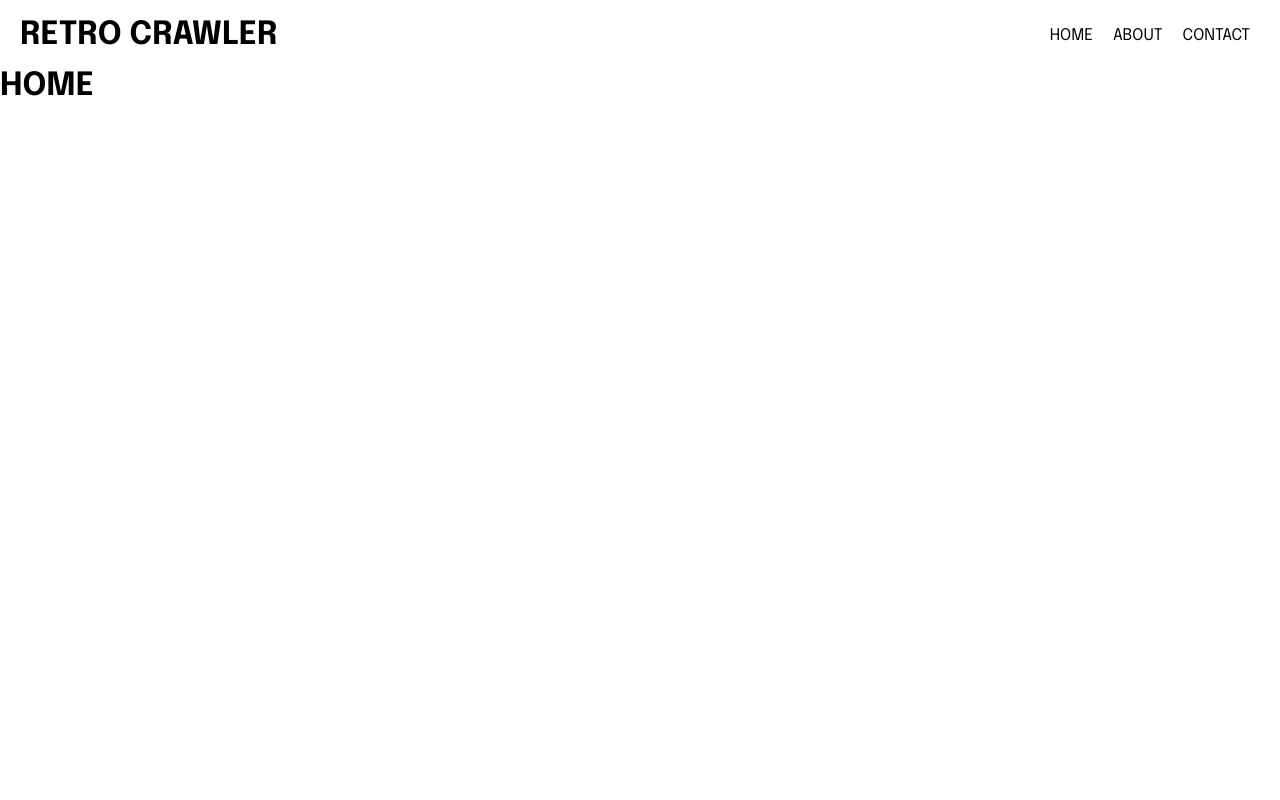
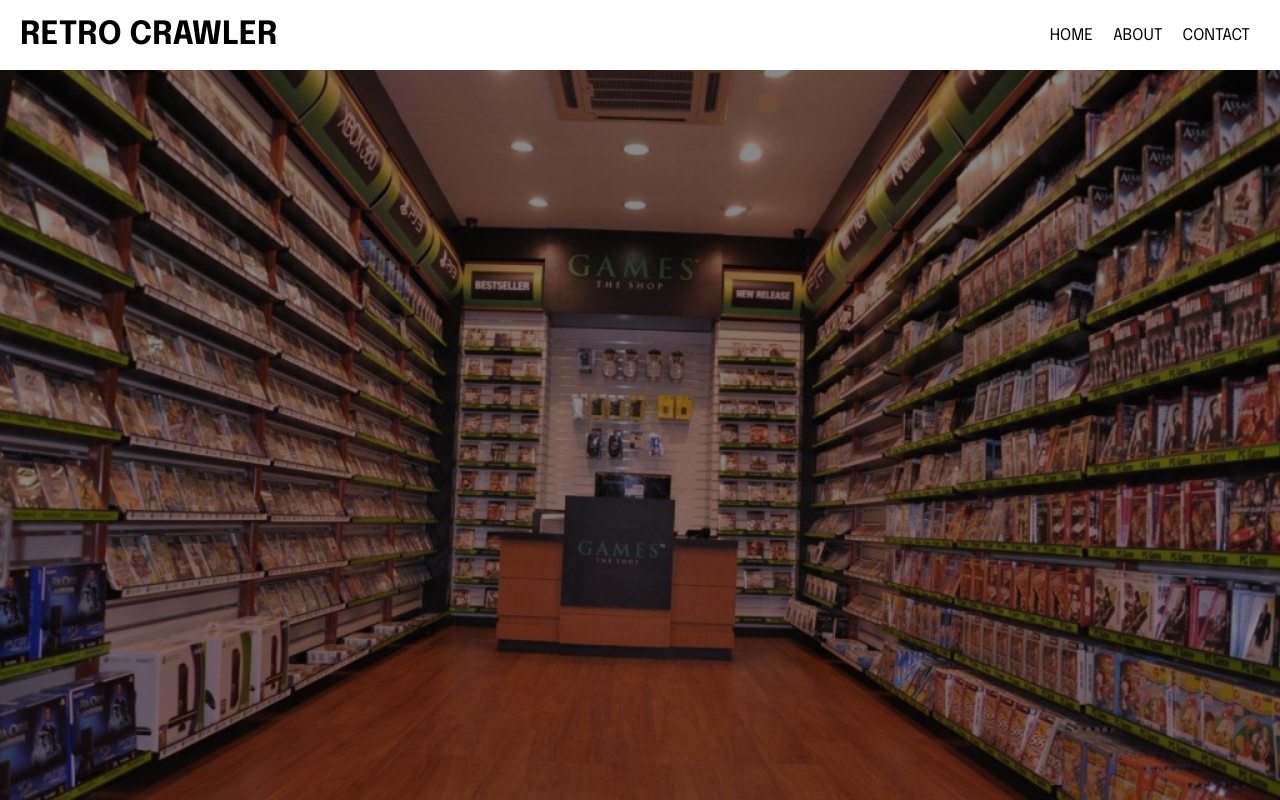
Before and after one commit to StaticCloud/literary-nook, a React (Vite) app: page / in a window 1280 px wide. Built offline with nearby package versions, Linux system fonts and the light colour scheme.

Commit message:
added background to landing page

```diff
--- a/src/pages/Home.jsx
+++ b/src/pages/Home.jsx
@@ -1,6 +1,27 @@
+import interior from '../assets/img/interior.jpg';
+import styled from 'styled-components'
+
+const Background = styled.div`
+    width: 100%;
+    height: 100%;
+    position: relative;
+    background-size: cover;
+    background-position: center;
+    background-image: url(${interior});
+
+    &:after {
+        content: ' ';
+        display: block;
+        position: absolute;
+        z-index: 1;
+        background-color: #00000077;
+        width: 100%;
+        height: 100%;
+    }
+`;
+
 export default function Home() {
     return (
-        <h1>HOME</h1>
-
+        <Background/>
     );
 }
```
Also changed, not shown: src/assets/img/interior.jpg (added).
